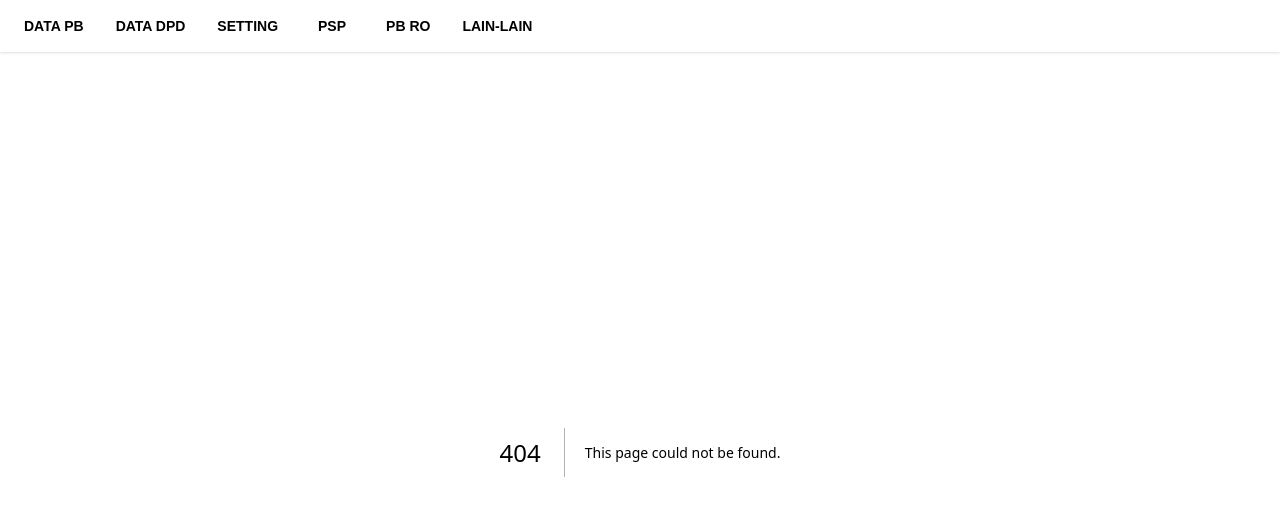
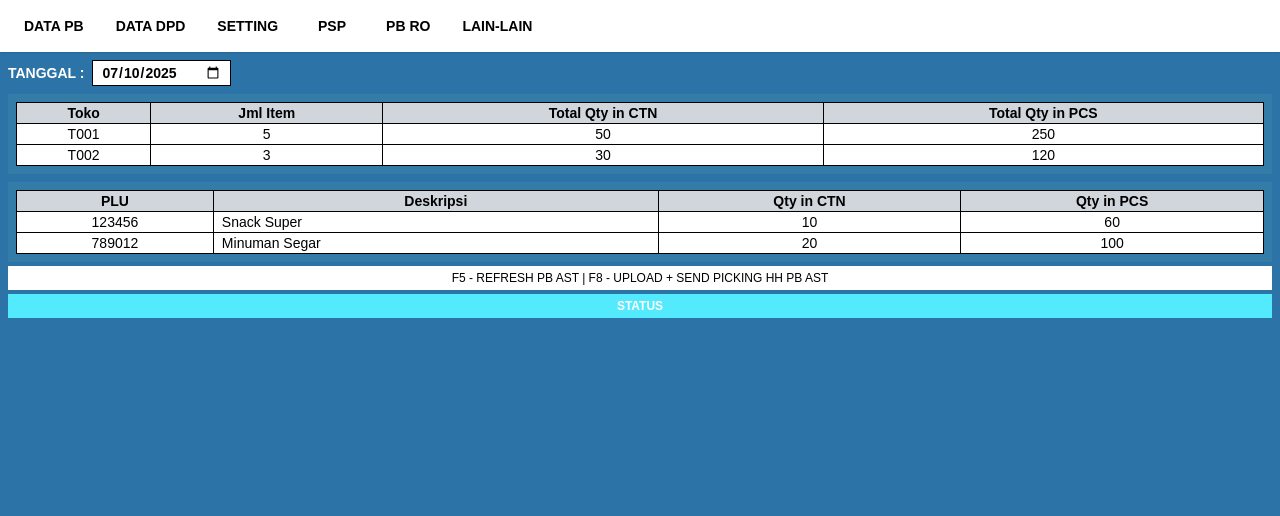
Before and after one commit to IdoMunthe/upload-pb-idm, a Next.js app: page /lain-lain/upload-pb-ast in a window 1280 px wide. Before the commit this address had no page. Shown: the top 516 px of the page. Built offline with nearby package versions, Linux system fonts and the light colour scheme.

Commit message:
finished ui upload-pb-alokasi-rtt

```diff
--- /dev/null
+++ b/src/app/lain-lain/upload-pb-ast/page.tsx
@@ -0,0 +1,120 @@
+"use client";
+
+import { useEffect, useState } from "react";
+
+const dummyTokoData = [
+  { toko: "T001", jmlItem: 5, qtyCTN: 50, qtyPCS: 250 },
+  { toko: "T002", jmlItem: 3, qtyCTN: 30, qtyPCS: 120 },
+];
+
+const dummyPLUData = [
+  { plu: "123456", deskripsi: "Snack Super", qtyCTN: 10, qtyPCS: 60 },
+  { plu: "789012", deskripsi: "Minuman Segar", qtyCTN: 20, qtyPCS: 100 },
+];
+
+export default function UploadPBASTPage() {
+  const [tanggal, setTanggal] = useState(
+    new Date().toISOString().substring(0, 10)
+  );
+
+  useEffect(() => {
+    const handleKeyDown = (e: KeyboardEvent) => {
+      const keys = ["F5", "F8"];
+      if (keys.includes(e.key)) {
+        e.preventDefault();
+        e.stopPropagation();
+        switch (e.key) {
+          case "F5":
+            alert("[F5] REFRESH PB AST pressed");
+            break;
+          case "F8":
+            alert("[F8] UPLOAD + SEND PICKING HH PB AST pressed");
+            break;
+        }
+      }
+    };
+
+    window.addEventListener("keydown", handleKeyDown, true);
+    return () => window.removeEventListener("keydown", handleKeyDown, true);
+  }, []);
+
+  return (
+    <div className="bg-[#2c74a8] min-h-screen text-sm text-white p-2">
+      <div className="flex items-center gap-2 mb-2">
+        <span className="font-bold">TANGGAL :</span>
+        <input
+          type="date"
+          value={tanggal}
+          onChange={(e) => setTanggal(e.target.value)}
+          className="bg-white text-black font-bold px-2 py-0.5 border border-black"
+        />
+      </div>
+
+      <div className="p-2 bg-[#337ca8]">
+        <table className="w-full text-black">
+          <thead className="bg-gray-300">
+            <tr>
+              <th className="border border-black">Toko</th>
+              <th className="border border-black">Jml Item</th>
+              <th className="border border-black">Total Qty in CTN</th>
+              <th className="border border-black">Total Qty in PCS</th>
+            </tr>
+          </thead>
+          <tbody>
+            {dummyTokoData.map((item, i) => (
+              <tr key={i} className="bg-white">
+                <td className="border border-black text-center">{item.toko}</td>
+                <td className="border border-black text-center">
+                  {item.jmlItem}
+                </td>
+                <td className="border border-black text-center">
+                  {item.qtyCTN}
+                </td>
+                <td className="border border-black text-center">
+                  {item.qtyPCS}
+                </td>
+              </tr>
+            ))}
+          </tbody>
+        </table>
+      </div>
+
+      <div className="mt-2 p-2 bg-[#337ca8]">
+        <table className="w-full text-black">
+          <thead className="bg-gray-300">
+            <tr>
+              <th className="border border-black">PLU</th>
+              <th className="border border-black">Deskripsi</th>
+              <th className="border border-black">Qty in CTN</th>
+              <th className="border border-black">Qty in PCS</th>
+            </tr>
+          </thead>
+          <tbody>
+            {dummyPLUData.map((item, i) => (
+              <tr key={i} className="bg-white">
+                <td className="border border-black text-center">{item.plu}</td>
+                <td className="border border-black text-left pl-2">
+                  {item.deskripsi}
+                </td>
+                <td className="border border-black text-center">
+                  {item.qtyCTN}
+                </td>
+                <td className="border border-black text-center">
+                  {item.qtyPCS}
+                </td>
+              </tr>
+            ))}
+          </tbody>
+        </table>
+      </div>
+
+      <div className="bg-white text-black text-xs p-1 mt-1 text-center">
+        F5 - REFRESH PB AST | F8 - UPLOAD + SEND PICKING HH PB AST
+      </div>
+
+      <div className="bg-cyan-300 text-white font-bold text-xs p-1 mt-1 text-center">
+        STATUS
+      </div>
+    </div>
+  );
+}
```
